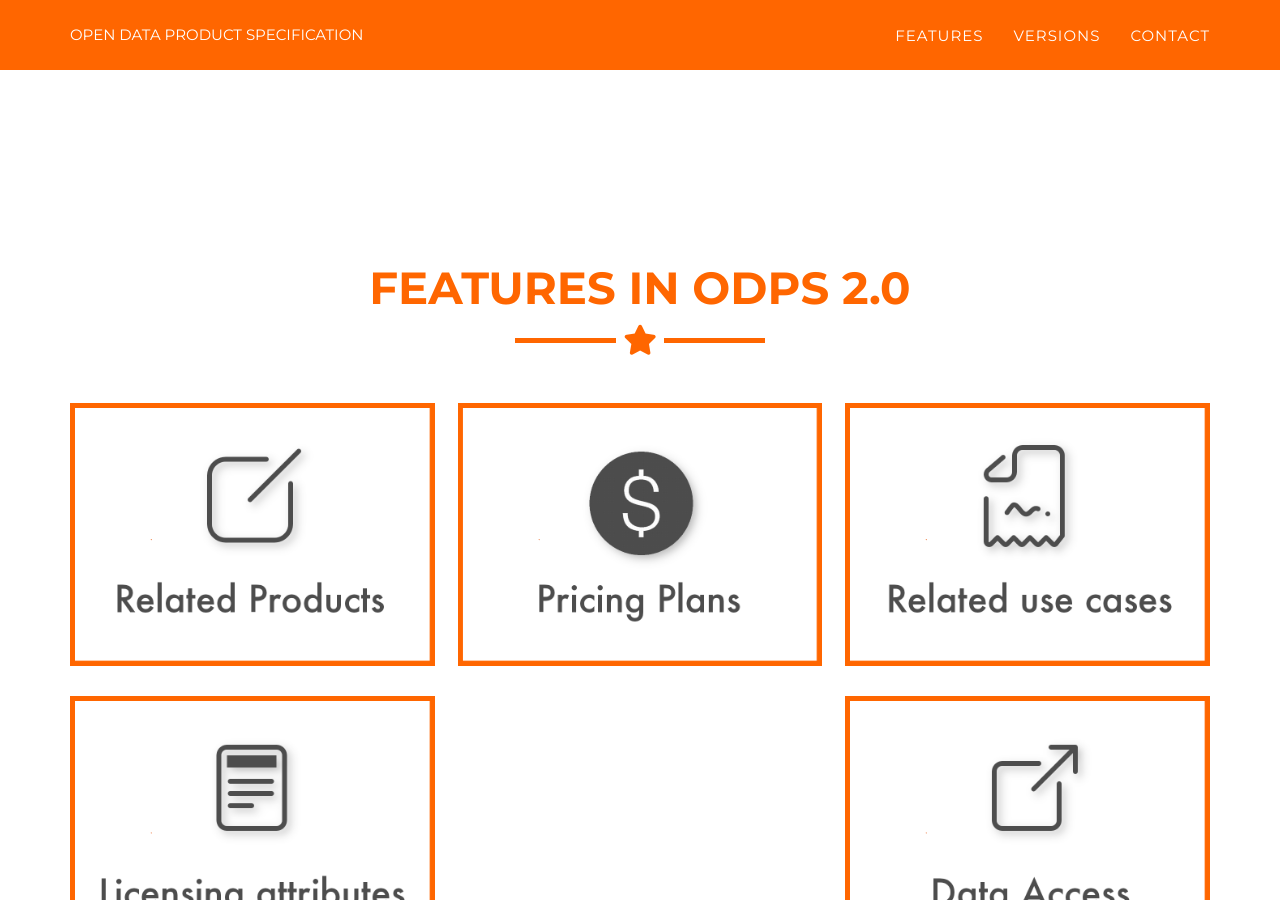
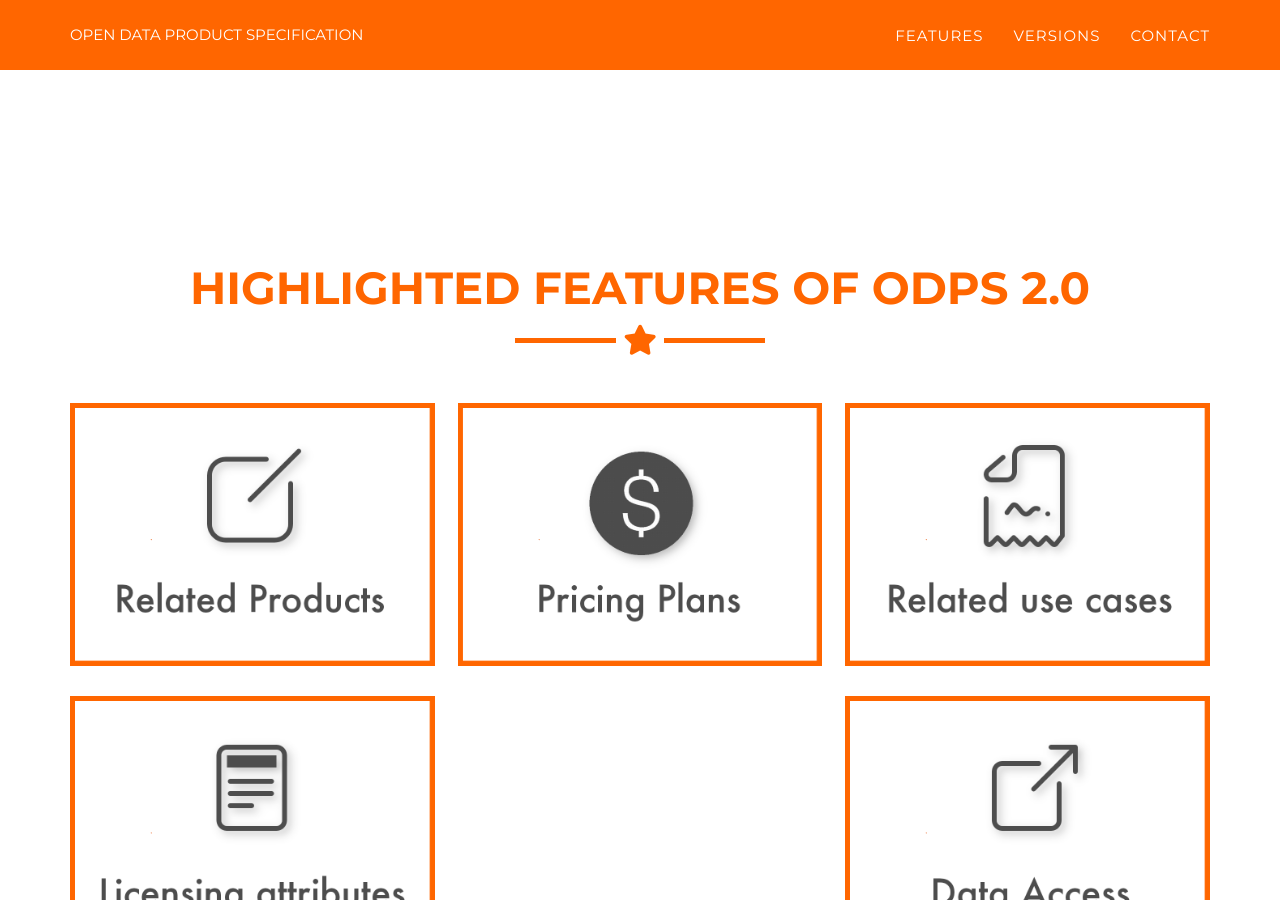
Before and after one commit to jeromelachaud/freelancer-theme, a Jekyll site: the page built from _posts/2023-04-01-related.markdown, in a window 1280 px wide and 900 px high, scrolled down 740 px. Built offline with Jekyll 4.4.1, drawn with Linux system fonts in a browser that asks for light colours.

Commit message:
Update portfolio_grid.html

```diff
--- a/_includes/portfolio_grid.html
+++ b/_includes/portfolio_grid.html
@@ -3,7 +3,7 @@
   <div class="container portfolio-flex-grid">
     <div class="row">
       <div class="col-lg-12 text-center" style="margin-bottom:30px;">
-        <h2>Features in ODPS 2.0</h2>
+        <h2>Highlighted Features of ODPS 2.0</h2>
         <hr class="star-primary">
       </div>
     </div>
```
